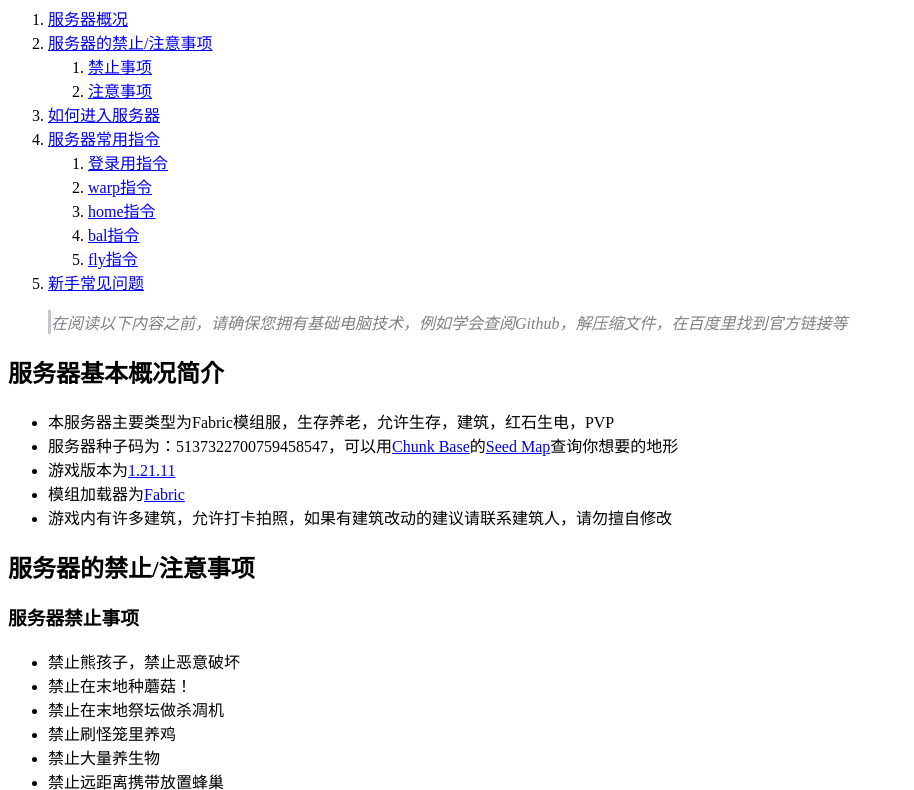
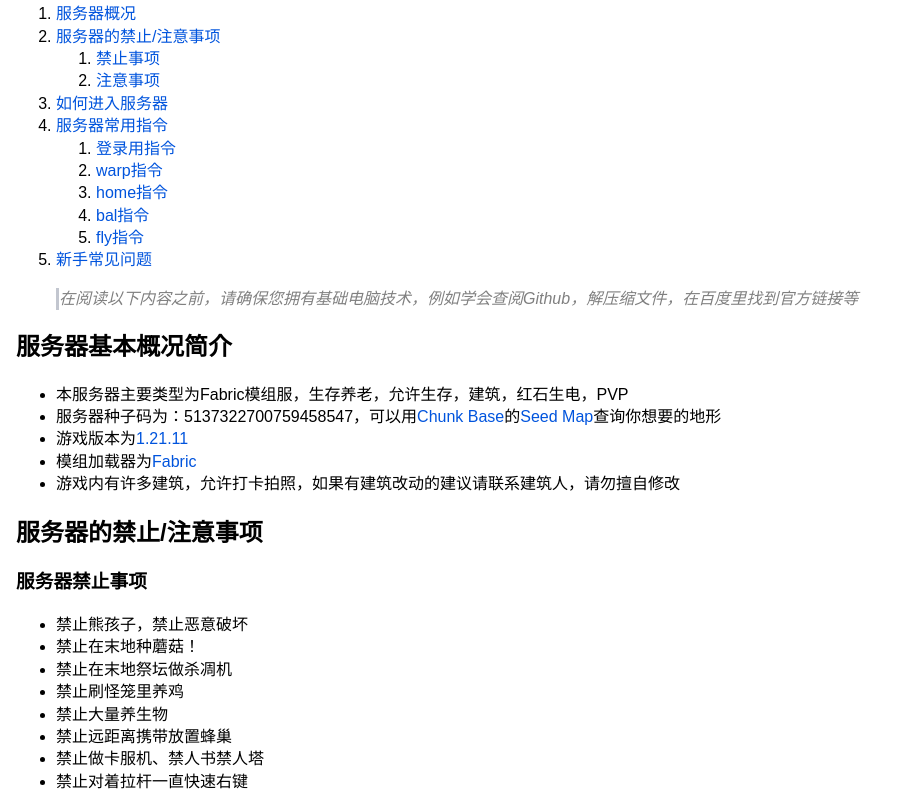
Before and after one commit to Ief784/dumplings, a plain HTML site: page index.html in a window 1280 px wide. Shown: the part 138-928 px from the top of the page, without its empty margins (0-914 px from the left). Drawn offline with Linux system fonts and the light colour scheme.

Commit message:
更新a、html、body的样式

```diff
--- a/style.css
+++ b/style.css
@@ -1,3 +1,10 @@
+html {
+    font-family: Avenir, sans-serif;
+    line-height: 1.4;
+}
+body {
+    margin: 1em;
+}
 blockquote {
     color: gray;
     border-left-color: #c2c6cf;
@@ -7,3 +14,7 @@ blockquote {
 code {
     font-family: ui-monospace, "Consolas", "SF Mono", Menlo, Monaco, "Cascadia Mono", "Segoe UI Mono", "Roboto Mono", monospace;
 }
+a {
+    color: #0054dd;
+    text-decoration: none;
+}
```
